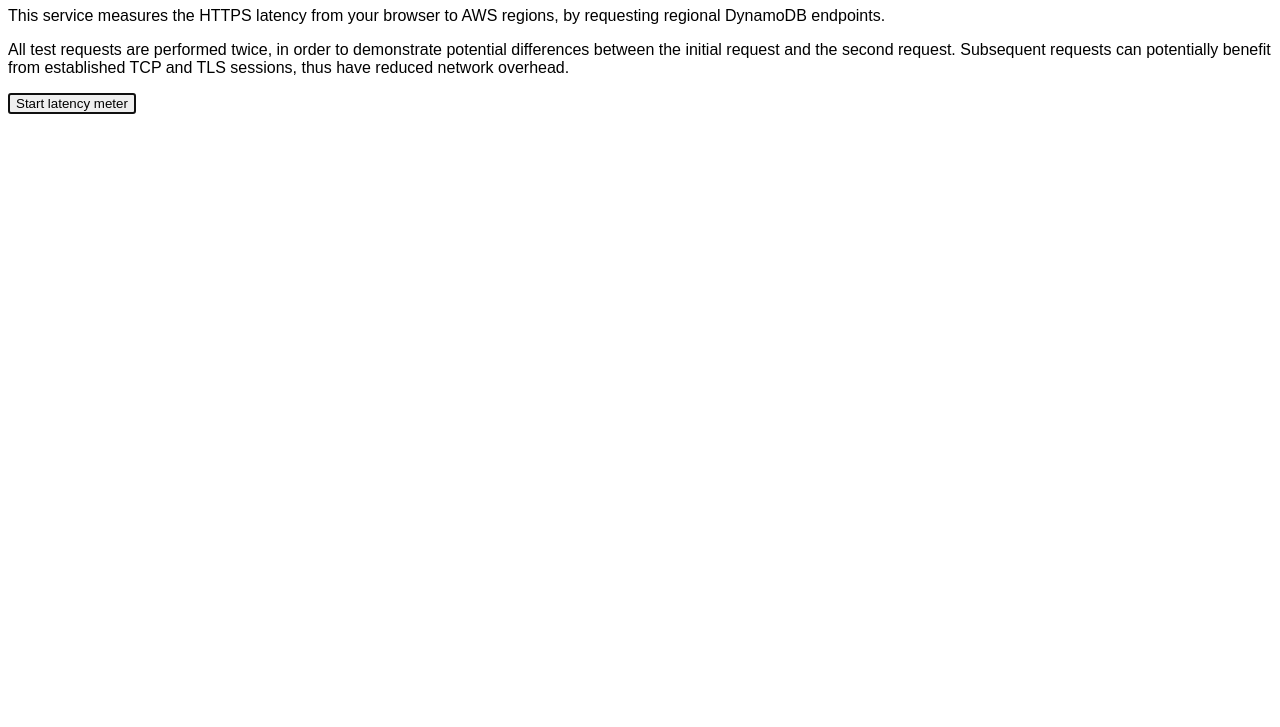
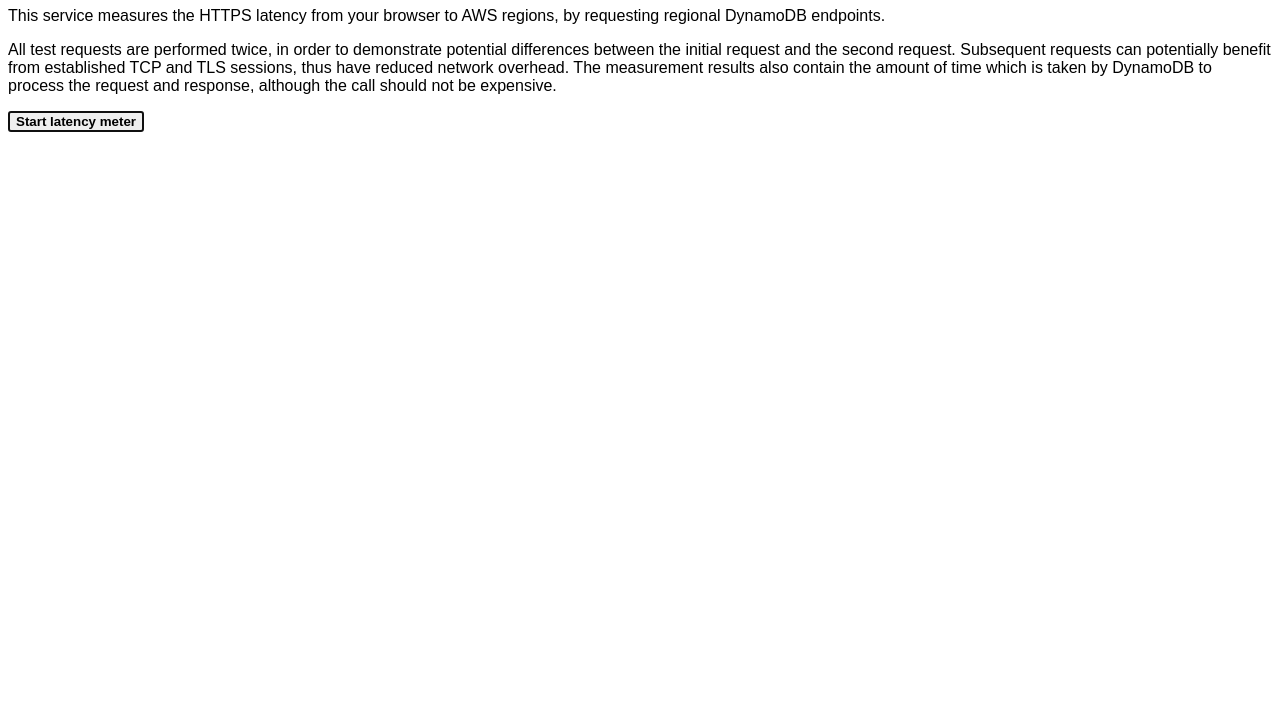
Before and after one commit to joeig/aws-region-latency, a plain HTML site: page index.html in a window 1280 px wide. Shown: the part 73-800 px from the top of the page. Drawn offline with Linux system fonts and the light colour scheme.

Commit message:
Add more descriptive text

```diff
--- a/index.html
+++ b/index.html
@@ -20,6 +20,7 @@
     the second request.
     Subsequent requests can potentially benefit from established TCP and TLS sessions, thus have reduced network
     overhead.
+    The measurement results also contain the amount of time which is taken by DynamoDB to process the request and response, although the call should not be expensive.
 </p>
 
 <button id="start-test" autofocus>Start latency meter</button>
--- a/main.css
+++ b/main.css
@@ -57,3 +57,7 @@
 span.right {
     float: right;
 }
+
+button {
+    font-weight: bold;
+}
```
